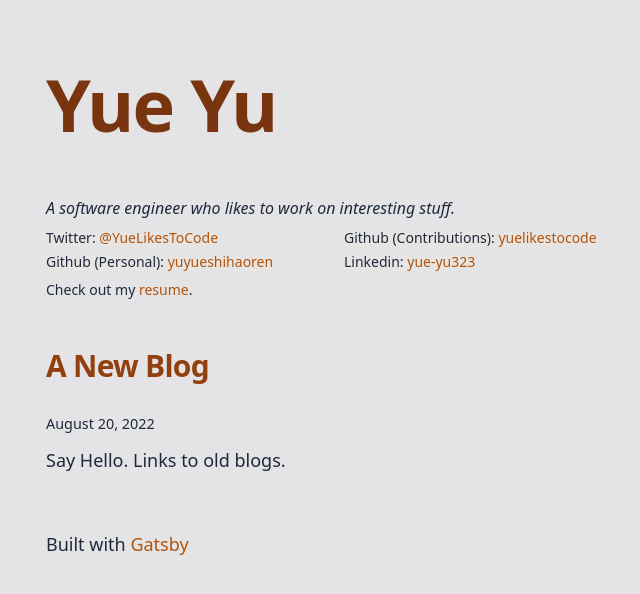
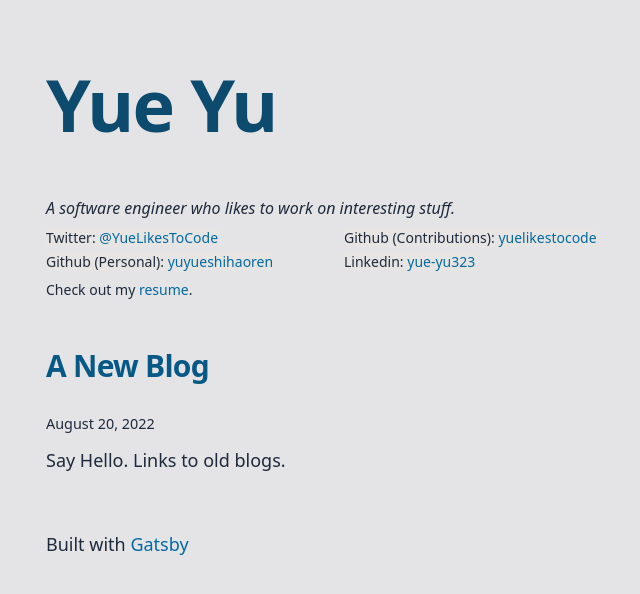
Before and after one commit to yuelikestocode/yuelikestocode.github.io, a Gatsby site: page / in a window 1280 px wide. Shown: the whole page, without its empty margins (298-938 px from the left). Built offline with nearby package versions, Linux system fonts and the light colour scheme; Gatsby itself is replaced by a stand-in of ours.

Commit message:
use blue accent color

```diff
--- a/src/styles/global.css
+++ b/src/styles/global.css
@@ -38,15 +38,15 @@ h3,
 h4,
 h5,
 h6 {
-  @apply font-bold text-amber-700;
+  @apply font-bold text-sky-700;
 }
 
 h1 {
-  @apply text-6xl font-bold text-amber-900;
+  @apply text-6xl font-bold text-sky-900;
 }
 
 h2 {
-  @apply text-3xl text-amber-800;
+  @apply text-3xl text-sky-800;
 }
 
 h3 {
@@ -119,11 +119,11 @@ table {
 }
 
 table thead tr th {
-  @apply border-b-2 border-solid border-amber-700;
+  @apply border-b-2 border-solid border-sky-700;
 }
 
 a {
-  @apply text-amber-700;
+  @apply text-sky-700;
 }
 
 
```
